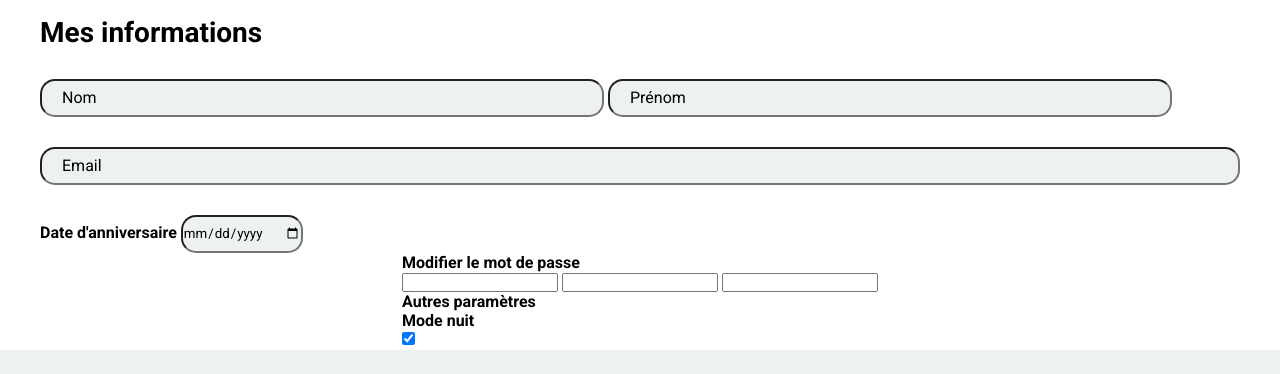
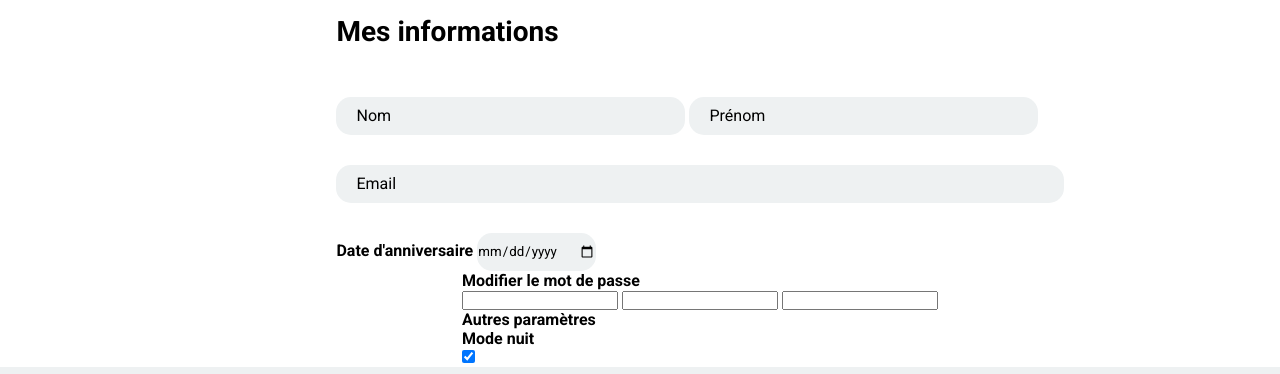
Before and after one commit to Tomag56/Treecotage_Projet, a plain HTML site: page profil.html in a window 1280 px wide. Shown: the part 189-563 px from the top of the page. Drawn offline with Linux system fonts and the light colour scheme.

Commit message:
suite profil

```diff
--- a/Sass/partials/_profil.scss
+++ b/Sass/partials/_profil.scss
@@ -1,20 +1,21 @@
 .formulaire {
-  max-width: 1200px;
-  margin: 1px 100px;
+  width: 1200px;
+  margin: 0px 100px;
+  left: auto;
+  right: auto;
 
-  .formulaire1 {
-    width: 1200px;
-
+  .formulaireblock {
     legend {
+      left: 0;
       font-family: 'roboto';
       font-size: 28px;
     }
     input {
       margin-top: 30px;
-
       height: 38px;
       background-color: $fondFormulaire;
       border-radius: $borderFormulaire;
+      border: none;
     }
     ::placeholder {
       color: black;
@@ -25,7 +26,7 @@
 }
 #nom,
 #prenom {
-  width: 47%;
+  width: 48%;
 }
 #email {
   width: 100%;
--- a/profil.html
+++ b/profil.html
@@ -29,9 +29,9 @@
     <section>
       <h1>Mon Profil</h1>
       <div class="formulaire">
-        <div class="formulaire1">
-        <form action=" ">
-          <legend>Mes informations</legend>
+
+        <form action=" "class="formulaireblock">
+          <legend>Mes informations</legend> </br>
           <input type="text" name="nom" id="nom" placeholder="Nom" required>
           <input type="text" name="prenom" id="prenom" placeholder="Prénom" required>
           <input type="email" name="email" id="email" placeholder="Email" required>
@@ -39,7 +39,6 @@
           <input type="date" name="birthday" id="birthday">
 
         </form>
-        </div>
         <div class="formulaire2">
           <form action=" ">
             <legend>Modifier le mot de passe</legend>
```
Also changed, not shown: Sass/main.css, 1 other file.
